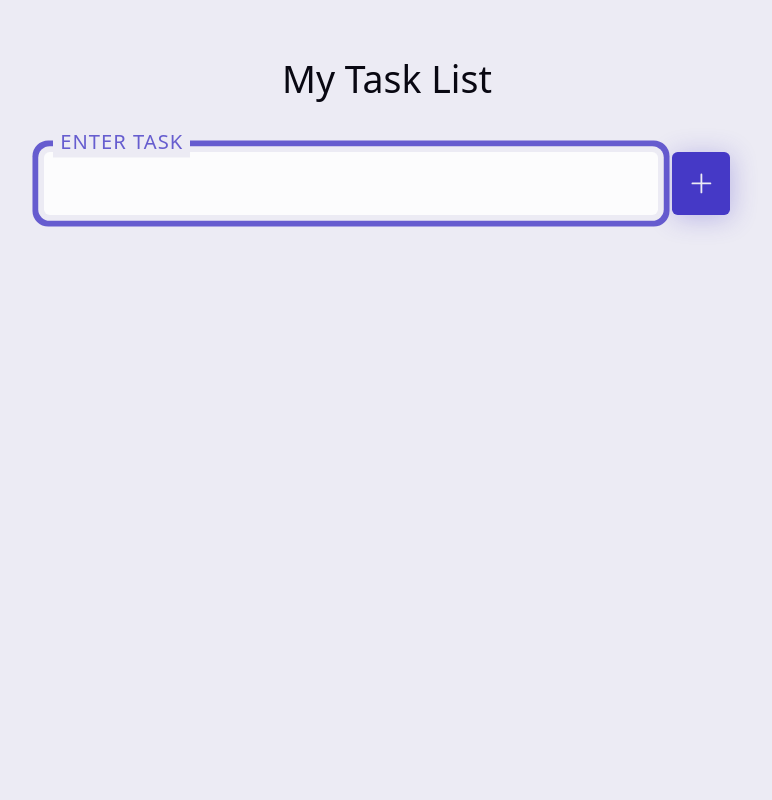
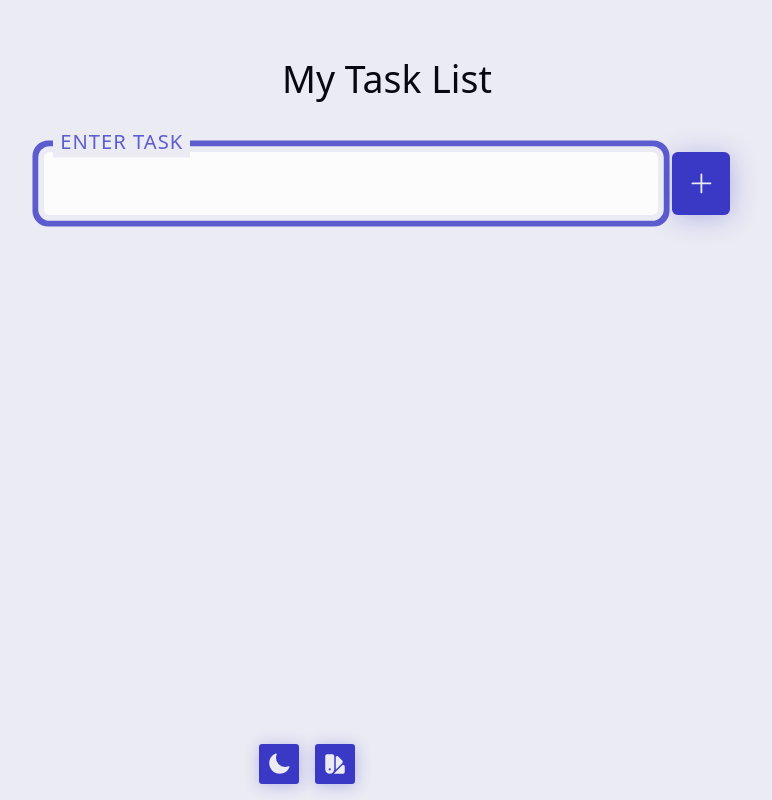
Before and after one commit to paresiqbal/react-todo, a React (Vite) app: page / in a window 1280 px wide. Shown: the whole page, without its empty margins (333-1105 px from the left). Built offline with nearby package versions, Linux system fonts and the light colour scheme.

Commit message:
Adding Color Picker and Color Slider

```diff
--- a/src/App.jsx
+++ b/src/App.jsx
@@ -5,6 +5,7 @@
 import CustomForm from "./components/CustomForm";
 import TaskList from "./components/TaskList";
 import EditForm from "./components/EditForm";
+import ThemeSwitcher from "./components/ThemeSwitcher";
 
 // custom hooks
 import useLocalStorage from "./hooks/useLocalStorage";
@@ -96,6 +97,7 @@
           enterEditMode={enterEditMode}
         />
       )}
+      <ThemeSwitcher />
     </div>
   );
 }
--- /dev/null
+++ b/src/components/ThemeSwitcher.jsx
@@ -0,0 +1,88 @@
+// react
+import { useEffect, useState } from "react";
+
+// styles
+import styles from "../styles/ThemeSwitcher.module.css";
+
+// library
+import {
+  XMarkIcon,
+  SunIcon,
+  MoonIcon,
+  SwatchIcon,
+} from "@heroicons/react/24/solid";
+
+// custome hook
+import useLocalStorage from "../hooks/useLocalStorage";
+
+export default function ThemeSwitcher() {
+  const [hue, setHue] = useLocalStorage("react-todo.color", "240");
+
+  const defaultDark = window.matchMedia("(prefers-color-scheme: dark)").matches;
+  const [theme, setTheme] = useLocalStorage(
+    "react-todo.theme",
+    defaultDark ? "dark" : "light"
+  );
+
+  const [isColorPicking, setIsColorPicking] = useState(false);
+
+  useEffect(() => {
+    document.documentElement.setAttribute("color-scheme", theme);
+  }, [theme]);
+
+  useEffect(() => {
+    document.documentElement.style.setProperty("--_hue", hue);
+  }, [hue]);
+
+  return (
+    <aside
+      className={styles.wrapper}
+      style={{
+        backgroundColor: isColorPicking
+          ? "hsl(var(--muted) / .6)"
+          : "transparent",
+      }}
+    >
+      {isColorPicking ? (
+        <>
+          <button
+            className={`btn ${styles.close}`}
+            aria-label="Close color picking mode"
+            onClick={() => setIsColorPicking(false)}
+          >
+            <XMarkIcon />
+          </button>
+          <input
+            className={styles.picker}
+            type="range"
+            min="0"
+            max="360"
+            aria-label="Change color theme slider"
+            value={hue}
+            onInput={(e) => setHue(e.target.value)}
+          />
+        </>
+      ) : (
+        <div className={styles.btns}>
+          <button
+            className="btn"
+            aria-label={`Change theme to ${
+              theme === "light" ? "dark" : "light"
+            } mode`}
+            role="switch"
+            onClick={() => setTheme(theme === "light" ? "dark" : "light")}
+          >
+            {theme === "dark" ? <SunIcon /> : <MoonIcon />}
+          </button>
+          <button
+            className="btn"
+            aria-label="Enable color picking mode"
+            onClick={() => setIsColorPicking(true)}
+          >
+            <SwatchIcon />
+          </button>
+        </div>
+      )}
+    </aside>
+  );
+}
--- /dev/null
+++ b/src/styles/ThemeSwitcher.module.css
@@ -0,0 +1,74 @@
+.wrapper {
+    position: fixed;
+    bottom: 0;
+    left: 0;
+    --wrapperSize: clamp(4em, 3vmax, 7em);
+    padding: 1em 2em;
+    width: 100%;
+    display: grid;
+    --_size: 1.5rem;
+    place-items: center;
+  }
+
+  .btns {
+    display: flex;
+    gap: 1em;
+  }
+
+  .picker:focus {
+    outline: none;
+  }
+
+  .picker {
+    appearance: none;
+    -webkit-appearance: none;
+    outline: none;
+    height: calc(var(--wrapperSize) * 0.2);
+    width: 100%;
+    border: 0.2em solid hsl(var(--muted));
+    box-shadow: 0 0 0.8em hsl(var(--accent) / 0.4);
+    border-radius: 100vmax;
+    background: linear-gradient(to right,
+        hsl(0, 50%, 50%),
+        hsl(25, 50%, 50%),
+        hsl(50, 50%, 50%),
+        hsl(75, 50%, 50%),
+        hsl(100, 50%, 50%),
+        hsl(125, 50%, 50%),
+        hsl(150, 50%, 50%),
+        hsl(175, 50%, 50%),
+        hsl(200, 50%, 50%),
+        hsl(225, 50%, 50%),
+        hsl(250, 50%, 50%),
+        hsl(275, 50%, 50%),
+        hsl(300, 50%, 50%),
+        hsl(325, 50%, 50%),
+        hsl(350, 50%, 50%));
+  }
+
+  .picker::-webkit-slider-thumb {
+    -webkit-appearance: none;
+    appearance: none;
+    height: calc(var(--wrapperSize) * 0.35);
+    width: calc(var(--wrapperSize) * 0.35);
+    border: none;
+    box-shadow:
+      0 0 0 .25em hsl(var(--muted)),
+      0 0 0 -.4em hsl(var(--accent) / 0.8);
+    border-radius: 100vmax;
+    background-color: hsl(var(--accent));
+    cursor: ew-resize;
+  }
+
+  .picker:focus::-webkit-slider-thumb {
+    box-shadow:
+      0 0 0 .25em hsl(var(--muted)),
+      0 0 0 .45em hsl(var(--accent) / 0.8);
+  }
+
+  .close {
+    position: absolute;
+    top: -2em;
+    left: 50%;
+    transform: translate(-50%, -50%);
+  }
```
